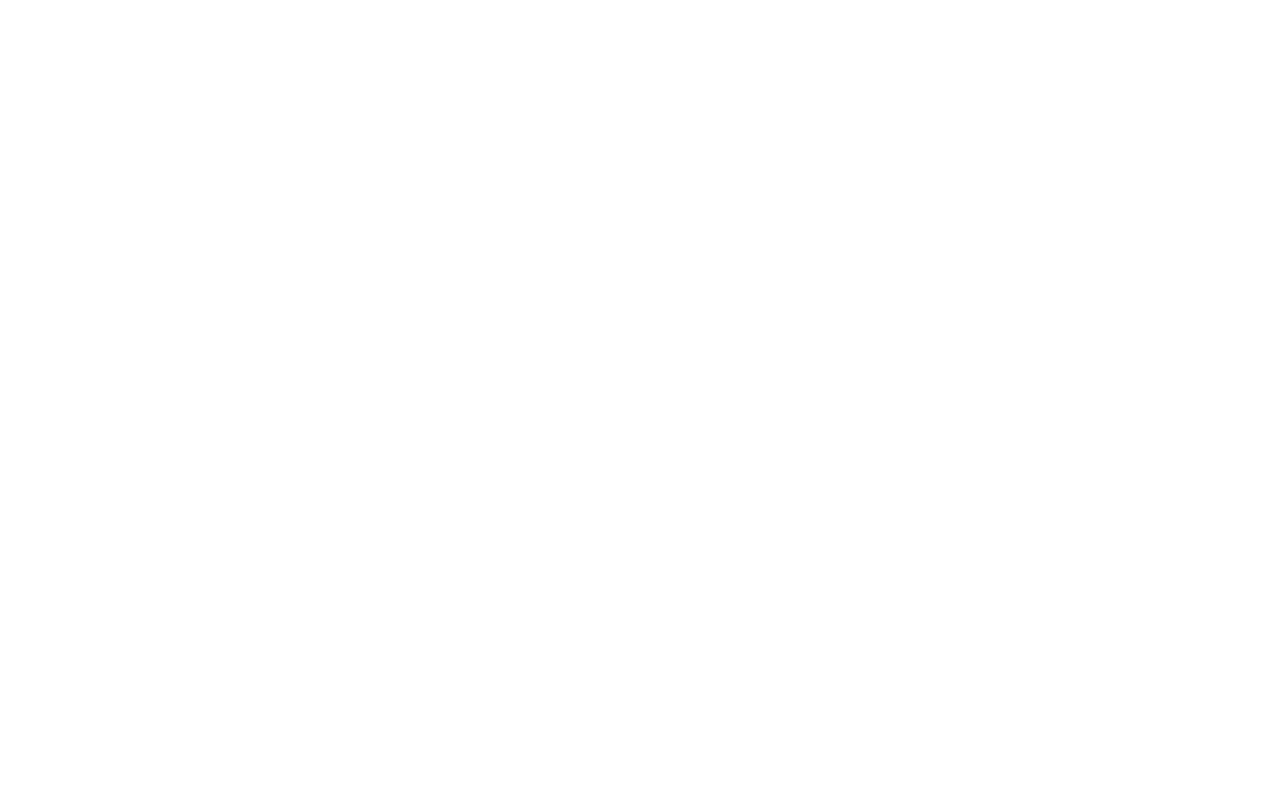
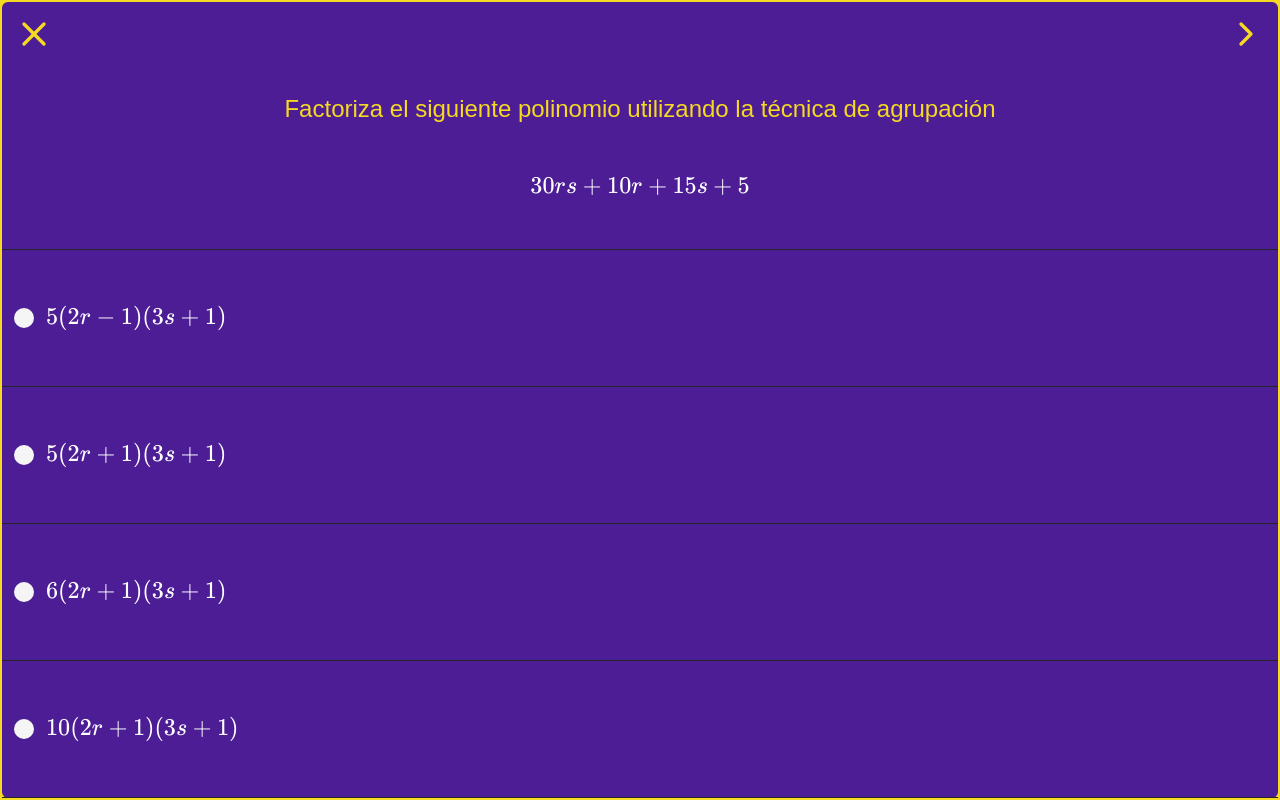
Before and after one commit to gabrielcoronel/matem-quest-client, a React (Vite) app: page /gameplay/ranked in a window 1280 px wide. Before the commit this address had no page. Built offline with nearby package versions, Linux system fonts and the light colour scheme; a web font is replaced by a local one.

Commit message:
Añadir pantalla de gameplay del modo clasificatorio

```diff
--- a/package.json
+++ b/package.json
@@ -28,7 +28,8 @@
     "react-query": "^3.39.3",
     "react-router-dom": "^6.24.0",
     "react-spinners": "^0.14.1",
-    "tailwindcss": "^3.4.4"
+    "tailwindcss": "^3.4.4",
+    "uuid": "^10.0.0"
   },
   "devDependencies": {
     "@types/react": "^18.2.66",
--- /dev/null
+++ b/src/hooks/use-random-challenge.js
@@ -0,0 +1,37 @@
+import { useState } from 'react'
+import {
+  factoringChallengeGenerator,
+  rationalExpressionsChallengeGenerator,
+  equationsChallengeGenerator
+} from '../challenge-generators'
+import Randomizer from '../utils/randomizer'
+
+const generateRandomChallenge = () => {
+  const factoringChallenges = Object.keys(factoringChallengeGenerator)
+    .map((getterName) => factoringChallengeGenerator[getterName]())
+  const rationalExpressionsChallenges = Object.keys(rationalExpressionsChallengeGenerator)
+    .map((getterName) => rationalExpressionsChallengeGenerator[getterName]())
+  const equationsChallenges = Object.keys(equationsChallengeGenerator)
+    .map((getterName) => equationsChallengeGenerator[getterName]())
+  const allChallenges = [
+    ...factoringChallenges,
+    ...rationalExpressionsChallenges,
+    ...equationsChallenges
+  ]
+  const randomIndex = Randomizer.getInteger(0, allChallenges.length - 1)
+  const generatedChallenge = allChallenges[randomIndex]
+
+  return generatedChallenge
+}
+
+export default () => {
+  const [randomChallenge, setRandomChallenge] = useState(generateRandomChallenge())
+
+  const regenerate = () => {
+    const newRandomChallenge = generateRandomChallenge()
+
+    setRandomChallenge(newRandomChallenge)
+  }
+
+  return [randomChallenge, regenerate]
+}
--- a/src/main.jsx
+++ b/src/main.jsx
@@ -19,7 +19,8 @@
   Gameplay,
   FactoringGameplay,
   RationalExpressionsGameplay,
-  EquationsGameplay
+  EquationsGameplay,
+  RankedGameplay
 } from './screens'
 
 const queryClient = new QueryClient()
@@ -52,6 +53,8 @@
               <Route path="rational-expressions" element={<RationalExpressionsGameplay />} />
 
               <Route path="equations" element={<EquationsGameplay />} />
+
+              <Route path="ranked" element={<RankedGameplay />} />
             </Route>
           </Routes>
         </BrowserRouter>
--- a/src/screens/Ranked.jsx
+++ b/src/screens/Ranked.jsx
@@ -1,6 +1,9 @@
+import { useNavigate } from 'react-router-dom'
 import { Button } from '../components'
 
 export default () => {
+  const navigate = useNavigate()
+
   return (
     <div className="flex flex-col justify-evenly items-center w-full h-full animate__animated animate__fadeIn">
       <span className="font-primary text-lg text-_white">
@@ -10,7 +13,7 @@
       <div className="w-1/6">
         <Button
           text="Jugar"
-          onClick={() => console.log("jugando clasificatoria")}
+          onClick={() => navigate("/gameplay/ranked")}
         />
       </div>
     </div>
--- /dev/null
+++ b/src/screens/RankedGameplay.jsx
@@ -0,0 +1,43 @@
+import { useState, useRef } from 'react'
+import { useNavigate } from 'react-router-dom'
+import useRandomChallenge from '../hooks/use-random-challenge'
+import { v4 as generateUuid } from 'uuid'
+import { Challenge } from '../components'
+import { ChevronRight, X } from 'lucide-react'
+
+export default () => {
+  const navigate = useNavigate()
+  const scoreDifferentialReference = useRef(0)
+  const [randomChallenge, regenerate] = useRandomChallenge()
+  const [isAccurate, setIsAccurate] = useState(false)
+
+  const handleNextChallenge = () => {
+    const differential = isAccurate ? 10 : -10
+
+    scoreDifferentialReference.current += differential
+
+    regenerate()
+  }
+
+  const handleClose = () => {
+    navigate("/home/ranked")
+  }
+
+  return (
+    <Challenge
+      key={generateUuid()}
+      statement={randomChallenge.statement}
+      texContent={randomChallenge.texContent}
+      options={randomChallenge.options}
+      onSelect={setIsAccurate}
+      leftAction={{
+        icon: <X size={40} />,
+        onAction: handleClose
+      }}
+      rightAction={{
+        icon: <ChevronRight size={40} />,
+        onAction: handleNextChallenge
+      }}
+    />
+  )
+}
--- a/src/screens/index.js
+++ b/src/screens/index.js
@@ -10,3 +10,4 @@
 export { default as FactoringGameplay } from './FactoringGameplay'
 export { default as RationalExpressionsGameplay } from './RationalExpressionsGameplay'
 export { default as EquationsGameplay } from './EquationsGameplay'
+export { default as RankedGameplay } from './RankedGameplay'
```
